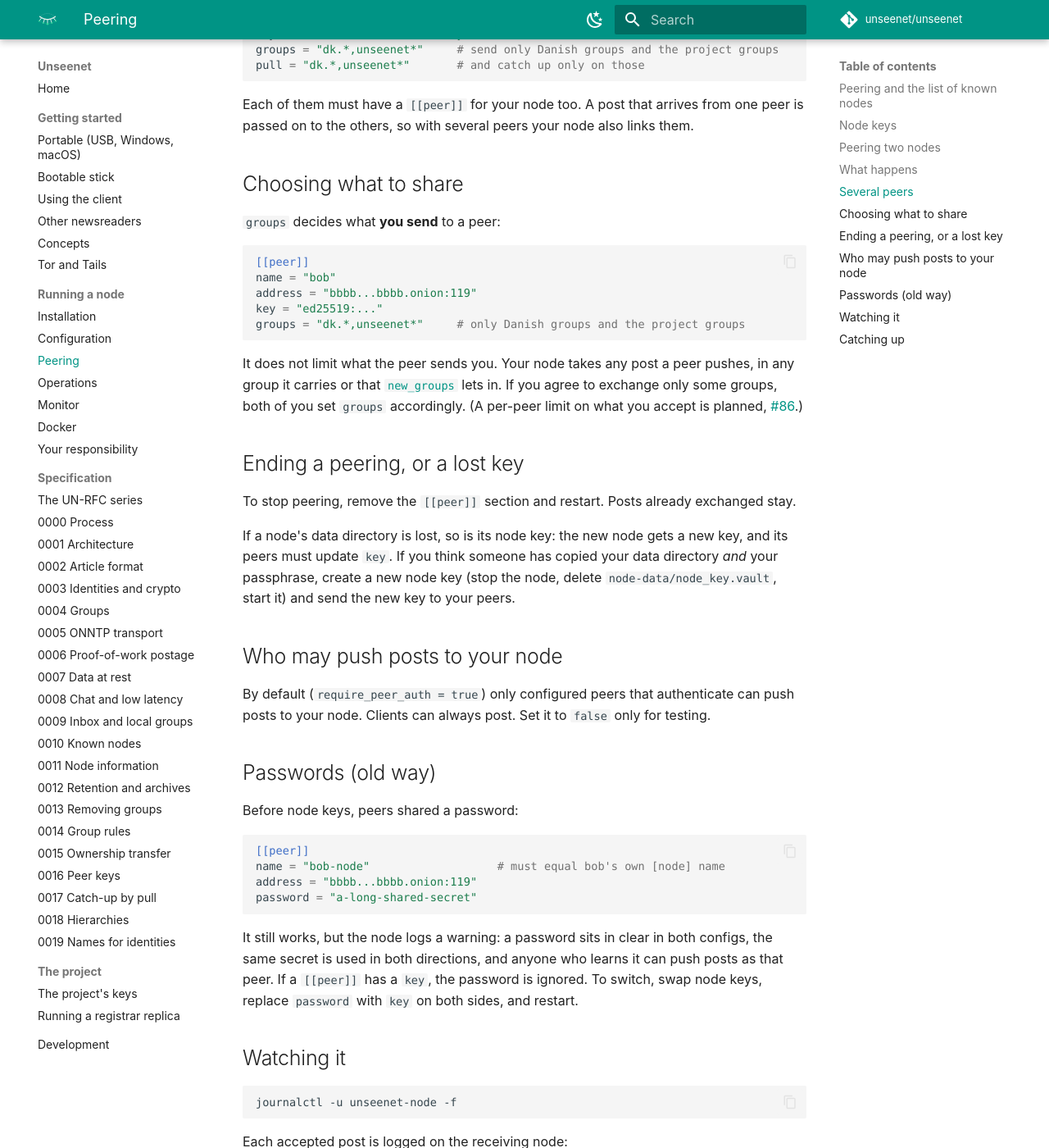
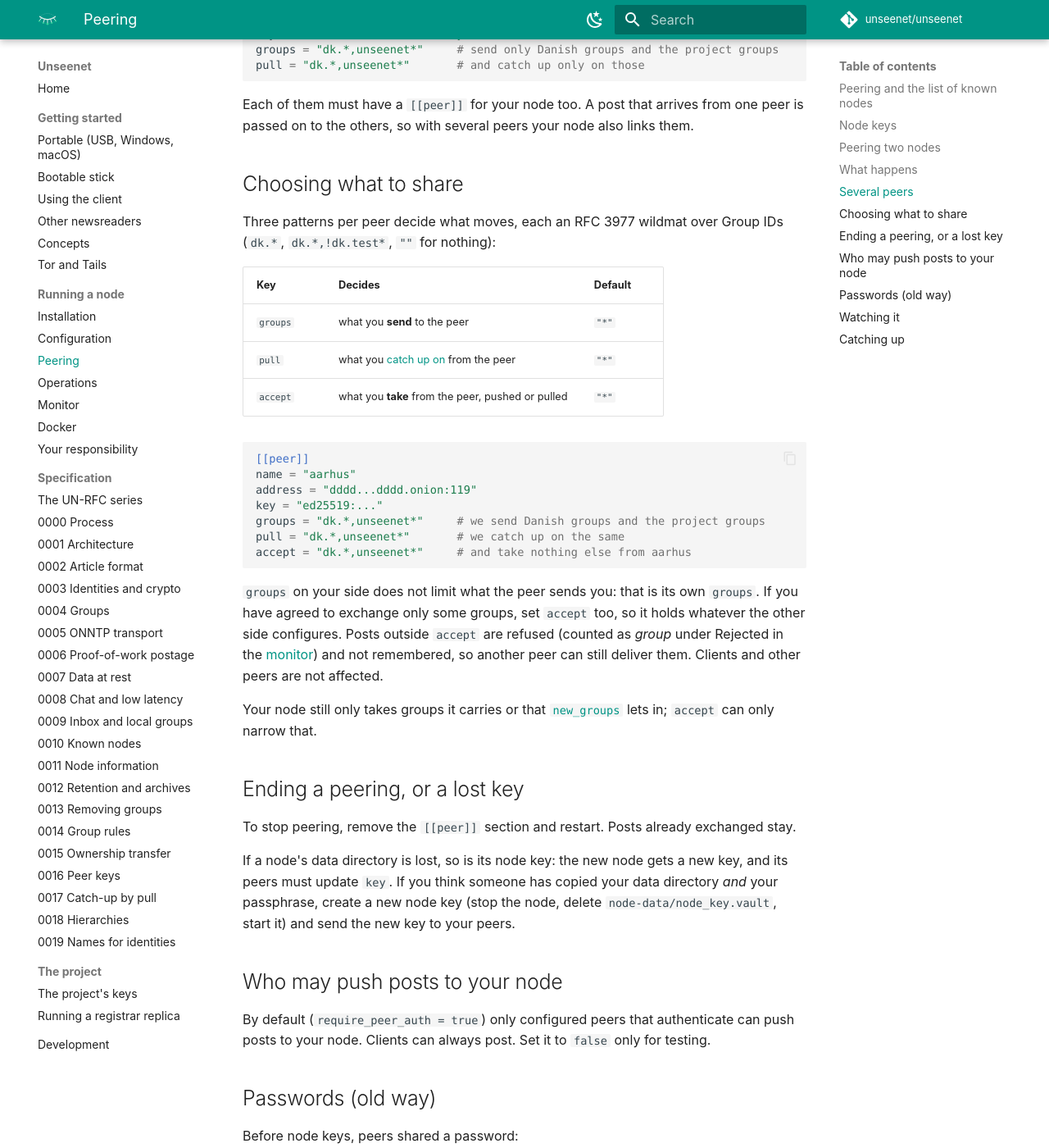
Before and after one commit to unseenet/unseenet, an MkDocs documentation site: the page built from docs/node/peering.md, in a window 1280 px wide and 1400 px high, scrolled down 2664 px. Shown: the whole window at 82% size. Built offline with MkDocs 1.6.1 and Material for MkDocs 9.7.7, drawn with Linux system fonts in a browser that asks for light colours; comment, search, counter and statistics services are not loaded.

Commit message:
Node: per-peer accept pattern for what a peer may push
`groups` in [[peer]] only limits what is sent. `accept` limits what the
node takes from that peer, pushed or pulled: posts in other groups are
refused with reason `group` and not remembered, so another peer can still
deliver them. Clients and other peers are not affected. Default "*".

Documented in configuration.md, peering.md, examples/node.toml and
UN-RFC 0005 section 5.1.

Closes #86

Co-Authored-By: Claude Opus 5.5 <noreply@anthropic.com>
Claude-Session: https://claude.ai/code/session_012vwGMx7tKTLqFhSwjrvJW6

````diff
--- a/docs/node/peering.md
+++ b/docs/node/peering.md
@@ -126,22 +126,35 @@ your node also links them.
 
 ## Choosing what to share
 
-`groups` decides what **you send** to a peer:
+Three patterns per peer decide what moves, each an RFC 3977 wildmat
+over Group IDs (`dk.*`, `dk.*,!dk.test*`, `""` for nothing):
+
+| Key | Decides | Default |
+|---|---|---|
+| `groups` | what you **send** to the peer | `"*"` |
+| `pull` | what you [catch up on](#catching-up) from the peer | `"*"` |
+| `accept` | what you **take** from the peer, pushed or pulled | `"*"` |
 
 ```toml
 [[peer]]
-name = "bob"
-address = "bbbb...bbbb.onion:119"
+name = "aarhus"
+address = "dddd...dddd.onion:119"
 key = "ed25519:..."
-groups = "dk.*,unseenet*"     # only Danish groups and the project groups
+groups = "dk.*,unseenet*"     # we send Danish groups and the project groups
+pull = "dk.*,unseenet*"       # we catch up on the same
+accept = "dk.*,unseenet*"     # and take nothing else from aarhus
 ```
 
-It does not limit what the peer sends you. Your node takes any post a
-peer pushes, in any group it carries or that
+`groups` on your side does not limit what the peer sends you: that is
+its own `groups`. If you have agreed to exchange only some groups, set
+`accept` too, so it holds whatever the other side configures. Posts
+outside `accept` are refused (counted as *group* under Rejected in the
+[monitor](monitor.md)) and not remembered, so another peer can still
+deliver them. Clients and other peers are not affected.
+
+Your node still only takes groups it carries or that
 [`new_groups`](configuration.md#new_groups-which-groups-the-node-carries)
-lets in. If you agree to exchange only some groups, both of you set
-`groups` accordingly. (A per-peer limit on what you accept is planned,
-[#86](https://github.com/unseenet/unseenet/issues/86).)
+lets in; `accept` can only narrow that.
 
 ## Ending a peering, or a lost key
 
````
Also changed, not shown: CHANGELOG.md (+3 -0 lines), docs/node/configuration.md (+1 -0 lines), rfc/un-rfc-0005.md (+4 -0 lines), 3 other files.
